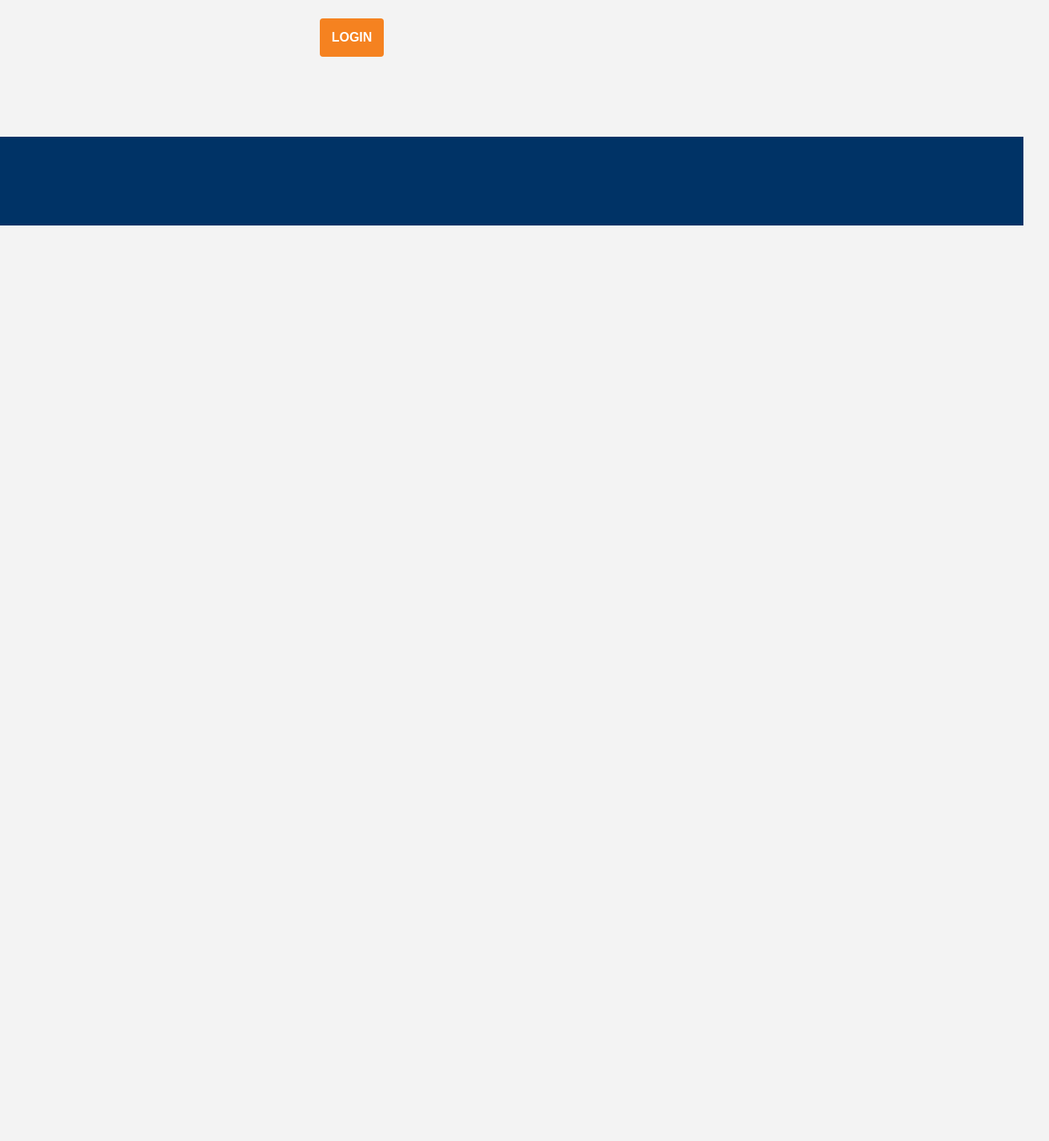
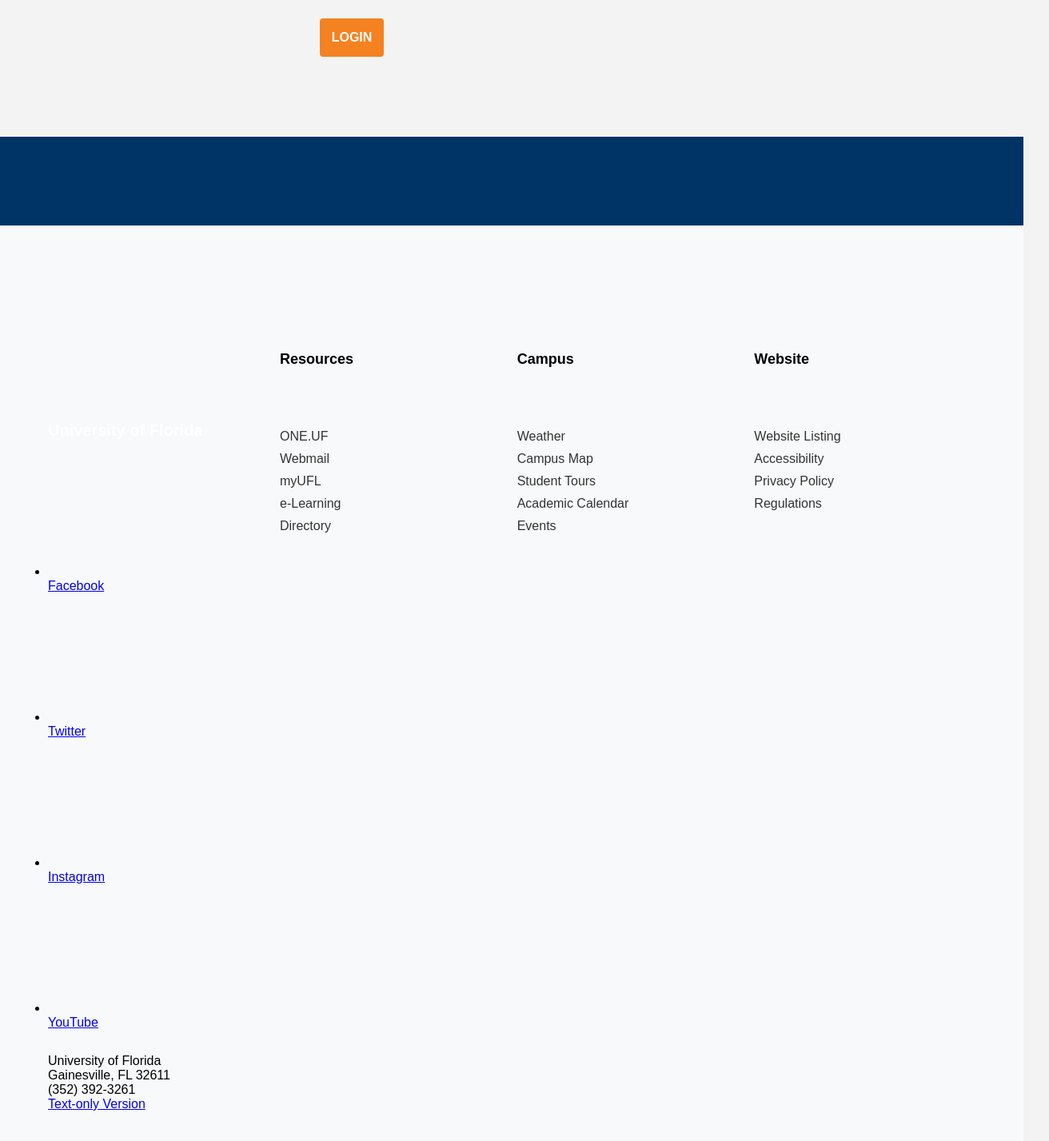
Before and after one commit to saiesh619/ta-system, a React (Create React App) app in the folder ta-system/: page /application-status in a window 1280 px wide. Shown: the part 557-1984 px from the top of the page at 80% size, 1312 px wide, since content can reach past the window. Before the commit the page ends 839 px from the top, so only its background shows below. Built offline with nearby package versions, Linux system fonts and the light colour scheme.

Commit message:
login page footer draft
login page footer draft

```diff
--- a/ta-system/src/LoginPage.css
+++ b/ta-system/src/LoginPage.css
@@ -96,6 +96,7 @@ body {
 }
 
 /* Main content container */
+
 .container {
   display: flex;
   justify-content: center;
@@ -211,3 +212,97 @@ body {
   text-decoration: none;
   color: white;
 }
+
+.password {
+  font-weight: 600;
+}
+
+.username {
+  font-weight: 600;
+}
+
+.footer-bottom {
+  background-color: #f8f9fa;
+  padding: 50px 0;
+}
+
+.container {
+  width: 100%;
+  margin: 0 auto;
+}
+
+.row {
+  display: flex;
+  justify-content: space-between;
+  flex-wrap: wrap; /* Allows the items to wrap on smaller screens */
+}
+
+.footer-contact-wrap {
+  flex: 1;
+  min-width: 250px; /* To make it responsive */
+}
+
+.footer-contact-wrap .social-nav {
+  display: flex;
+  flex-direction: column;
+  margin-top: 20px;
+}
+
+.footer-contact-wrap .social-nav li {
+  margin-bottom: 10px;
+}
+
+.footer-contact-wrap .address {
+  margin-top: 20px;
+}
+
+.footer-columns {
+  display: flex;
+  flex: 3;
+  flex-wrap: wrap; /* Allow columns to wrap on smaller screens */
+  gap: 20px;
+}
+
+.footer-menu {
+  flex: 1 1 30%; /* Flex-grow, flex-shrink, and flex-basis to make 3 equal columns */
+  min-width: 200px; /* Minimum width to prevent columns from getting too small */
+}
+
+.footer-menu h2 {
+  font-size: 18px;
+  margin-bottom: 10px;
+  display: flex;
+  align-items: center;
+}
+
+.footer-menu ul {
+  list-style: none;
+  padding: 0;
+}
+
+.footer-menu ul li {
+  margin-bottom: 10px;
+}
+
+.footer-menu ul li a {
+  color: #333;
+  text-decoration: none;
+}
+
+.footer-menu ul li a:hover {
+  text-decoration: underline;
+}
+
+/* For responsiveness */
+@media (max-width: 768px) {
+  .footer-columns {
+    flex-direction: column; /* Stack columns on smaller screens */
+  }
+}
+
+@media (max-width: 480px) {
+  .footer-contact-wrap,
+  .footer-columns {
+    flex: 1 1 100%;
+  }
+}
--- a/ta-system/src/LoginPage.jsx
+++ b/ta-system/src/LoginPage.jsx
@@ -42,6 +42,7 @@ const LoginPage = ({ onLogin }) => {
       </div>
 
       {/* Main Content */}
+
       <div className="container">
         <div className="main-content">
           <div className="left-section">
@@ -66,14 +67,18 @@ const LoginPage = ({ onLogin }) => {
                   onLogin(); // Trigger login and navigation
                 }}
               >
-                <label htmlFor="username">Username</label>
+                <label className="username" htmlFor="username">
+                  Username
+                </label>
                 <input
                   type="text"
                   id="username"
                   placeholder="GatorLink Username"
                   required
                 />
-                <label htmlFor="password">Password</label>
+                <label className="password" htmlFor="password">
+                  Password
+                </label>
                 <input
                   type="password"
                   id="password"
@@ -108,6 +113,167 @@ const LoginPage = ({ onLogin }) => {
           <a href="http://www.ufl.edu" className="footer-logo"></a>
         </div>
       </div>
+
+      <div class="footer-bottom">
+        <div class="container">
+          <div class="row">
+            <div class="footer-contact-wrap">
+              <a href="http://www.ufl.edu" class="footer-logo icon-svg">
+                <svg>
+                  <use href="/idp/img/spritemap.svg#facebook"></use>
+                </svg>
+                <span class="visuallyhidden">University of Florida</span>
+              </a>
+
+              <ul class="social-nav">
+                <li>
+                  <a
+                    href="http://www.facebook.com/uflorida/"
+                    class="btn-circle icon-svg icon-facebook"
+                  >
+                    <svg>
+                      <use href="/idp/img/spritemap.svg#facebook"></use>
+                    </svg>
+                    <span class="visuallyhidden">Facebook</span>
+                  </a>
+                </li>
+                <li>
+                  <a
+                    href="https://twitter.com/UF/"
+                    class="btn-circle icon-svg icon-twitter"
+                  >
+                    <svg>
+                      <use href="/idp/img/spritemap.svg#twitter"></use>
+                    </svg>
+                    <span class="visuallyhidden">Twitter</span>
+                  </a>
+                </li>
+                <li>
+                  <a
+                    href="https://instagram.com/uflorida/"
+                    class="btn-circle icon-svg icon-instagram"
+                  >
+                    <svg>
+                      <use href="/idp/img/spritemap.svg#instagram"></use>
+                    </svg>
+                    <span class="visuallyhidden">Instagram</span>
+                  </a>
+                </li>
+                <li>
+                  <a
+                    href="http://www.youtube.com/user/universityofflorida/"
+                    class="btn-circle icon-svg icon-youtube"
+                  >
+                    <svg>
+                      <use href="/idp/img/spritemap.svg#youtube"></use>
+                    </svg>
+                    <span class="visuallyhidden">YouTube</span>
+                  </a>
+                </li>
+              </ul>
+
+              <p class="address">
+                University of Florida
+                <br />
+                Gainesville, FL 32611
+                <br />
+                (352) 392-3261
+                <br />
+                <a href="https://assistive.usablenet.com/tt/login.ufl.edu">
+                  Text-only Version
+                </a>
+              </p>
+            </div>
+
+            <div class="footer-columns">
+              <div class="footer-menu">
+                <h2>
+                  Resources
+                  <span class="icon-svg icon-caret">
+                    <svg>
+                      <use href="/idp/img/spritemap.svg#caret"></use>
+                    </svg>
+                  </span>
+                </h2>
+                <ul>
+                  <li>
+                    <a href="https://one.uf.edu/">ONE.UF</a>
+                  </li>
+                  <li>
+                    <a href="https://webmail.ufl.edu/">Webmail</a>
+                  </li>
+                  <li>
+                    <a href="https://my.ufl.edu/ps/signon.html">myUFL</a>
+                  </li>
+                  <li>
+                    <a href="https://lss.at.ufl.edu/">e-Learning</a>
+                  </li>
+                  <li>
+                    <a href="https://directory.ufl.edu/">Directory</a>
+                  </li>
+                </ul>
+              </div>
+
+              <div class="footer-menu">
+                <h2>
+                  Campus
+                  <span class="icon-svg icon-caret">
+                    <svg>
+                      <use href="/idp/img/spritemap.svg#caret"></use>
+                    </svg>
+                  </span>
+                </h2>
+                <ul>
+                  <li>
+                    <a href="http://ufweather.org/">Weather</a>
+                  </li>
+                  <li>
+                    <a href="http://campusmap.ufl.edu/">Campus Map</a>
+                  </li>
+                  <li>
+                    <a href="http://virtualtour.ufl.edu/">Student Tours</a>
+                  </li>
+                  <li>
+                    <a href="https://catalog.ufl.edu/ugrad/current/Pages/dates-and-deadlines.aspx">
+                      Academic Calendar
+                    </a>
+                  </li>
+                  <li>
+                    <a href="http://calendar.ufl.edu/">Events</a>
+                  </li>
+                </ul>
+              </div>
+
+              <div class="footer-menu">
+                <h2>
+                  Website
+                  <span class="icon-svg icon-caret">
+                    <svg>
+                      <use href="/idp/img/spritemap.svg#caret"></use>
+                    </svg>
+                  </span>
+                </h2>
+                <ul>
+                  <li>
+                    <a href="http://www.ufl.edu/websites/">Website Listing</a>
+                  </li>
+                  <li>
+                    <a href="http://accessibility.ufl.edu/">Accessibility</a>
+                  </li>
+                  <li>
+                    <a href="http://privacy.ufl.edu/privacystatement.html">
+                      Privacy Policy
+                    </a>
+                  </li>
+                  <li>
+                    <a href="http://regulations.ufl.edu/">Regulations</a>
+                  </li>
+                </ul>
+              </div>
+            </div>
+          </div>
+        </div>
+      </div>
     </div>
   );
 };
```
